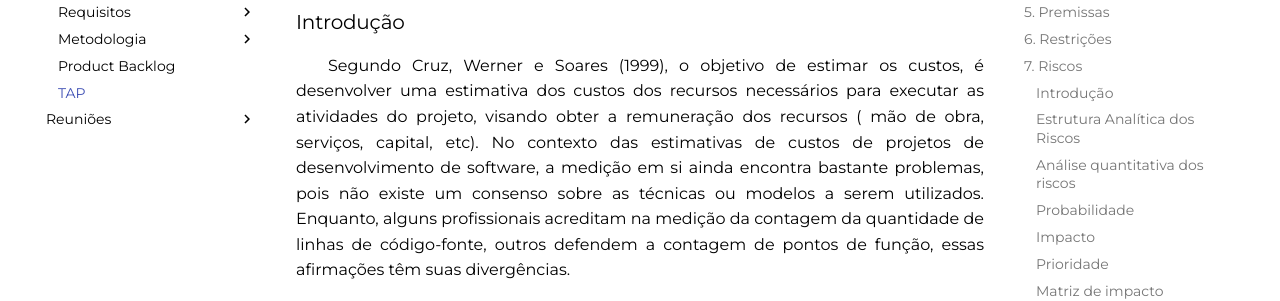
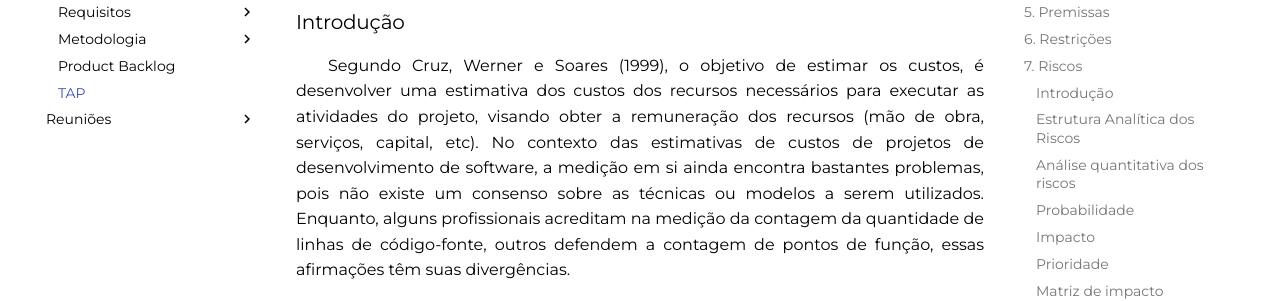
Before and after one commit to UnBArqDsw2021-1/2021.1_G6_Curumim, an MkDocs documentation site: the page built from docs/base/tap/tap.md, in a window 1280 px wide and 900 px high, scrolled down 6854 px. Shown: the part 204-505 px from the top of the window. Built offline with MkDocs 1.6.1 and Material for MkDocs 9.7.7, drawn with Linux system fonts in a browser that asks for light colours; some of the changed lines change nothing that is shown.

Commit message:
doc(#46) Corrigindo erros de digitaçao, e padronizando paragrafos.

```diff
--- a/docs/base/tap/tap.md
+++ b/docs/base/tap/tap.md
@@ -113,7 +113,7 @@
 
 ### Introdução
 
-&emsp;&emsp;Segundo Cruz, Werner e Soares (1999), o objetivo de estimar os custos, é desenvolver uma estimativa dos custos dos recursos necessários para executar as atividades do projeto, visando obter a remuneração dos recursos ( mão de obra, serviços, capital, etc). No contexto das estimativas de custos de projetos de desenvolvimento de software, a medição em si  ainda encontra bastante problemas, pois não existe um consenso sobre as técnicas ou modelos a serem utilizados. Enquanto, alguns profissionais acreditam na medição da contagem da quantidade de linhas de código-fonte, outros defendem a contagem de pontos de função, essas afirmações têm suas divergências.
+&emsp;&emsp;Segundo Cruz, Werner e Soares (1999), o objetivo de estimar os custos, é desenvolver uma estimativa dos custos dos recursos necessários para executar as atividades do projeto, visando obter a remuneração dos recursos (mão de obra, serviços, capital, etc). No contexto das estimativas de custos de projetos de desenvolvimento de software, a medição em si ainda encontra bastantes problemas, pois não existe um consenso sobre as técnicas ou modelos a serem utilizados. Enquanto, alguns profissionais acreditam na medição da contagem da quantidade de linhas de código-fonte, outros defendem a contagem de pontos de função, essas afirmações têm suas divergências.
 
 &emsp;&emsp;A medição dentro do desenvolvimento de software encara um problema ainda maior, quando o objetivo é realizar a estimativa de prazos e de esforço de desenvolvimento, pois o desenvolvimento de um software pode demorar anos e isso pode gerar problemas na coleta de doados, levando a baixa motivação dos membros da equipe.
 
@@ -139,13 +139,13 @@
 
 ### Aplicação do COCOMO
 
-O modelo COCOMO pode ser aplicado em três classes de projetos:
+&emsp;&emsp;O modelo COCOMO pode ser aplicado em três classes de projetos:
 
 - Modo Orgânico: projetos simples, relativamente pequenos, com conjuntos de requisitos não tão rígidos, com equipes pequenas e experientes.
 - Modo Semidestacado: projetos intermediários (em tamanho e complexidade), com alguns requisitos rígidos e outros não tão rígidos, com níveis mistos de experiência nas equipes.
 - Modo Embutido: projetos com conjunto rígido de restrições operacionais, tanto de hardware, quanto de software.
 
-No caso do nosso projeto, se trata de um Modo Semidestacado.
+&emsp;&emsp;No caso do nosso projeto, se trata de um Modo Semidestacado.
 
 &emsp;&emsp;Dos atributos que são utilizados no COCOMO intermediário, decidimos levar em consideração apenas os seguintes atributos:
 
```
